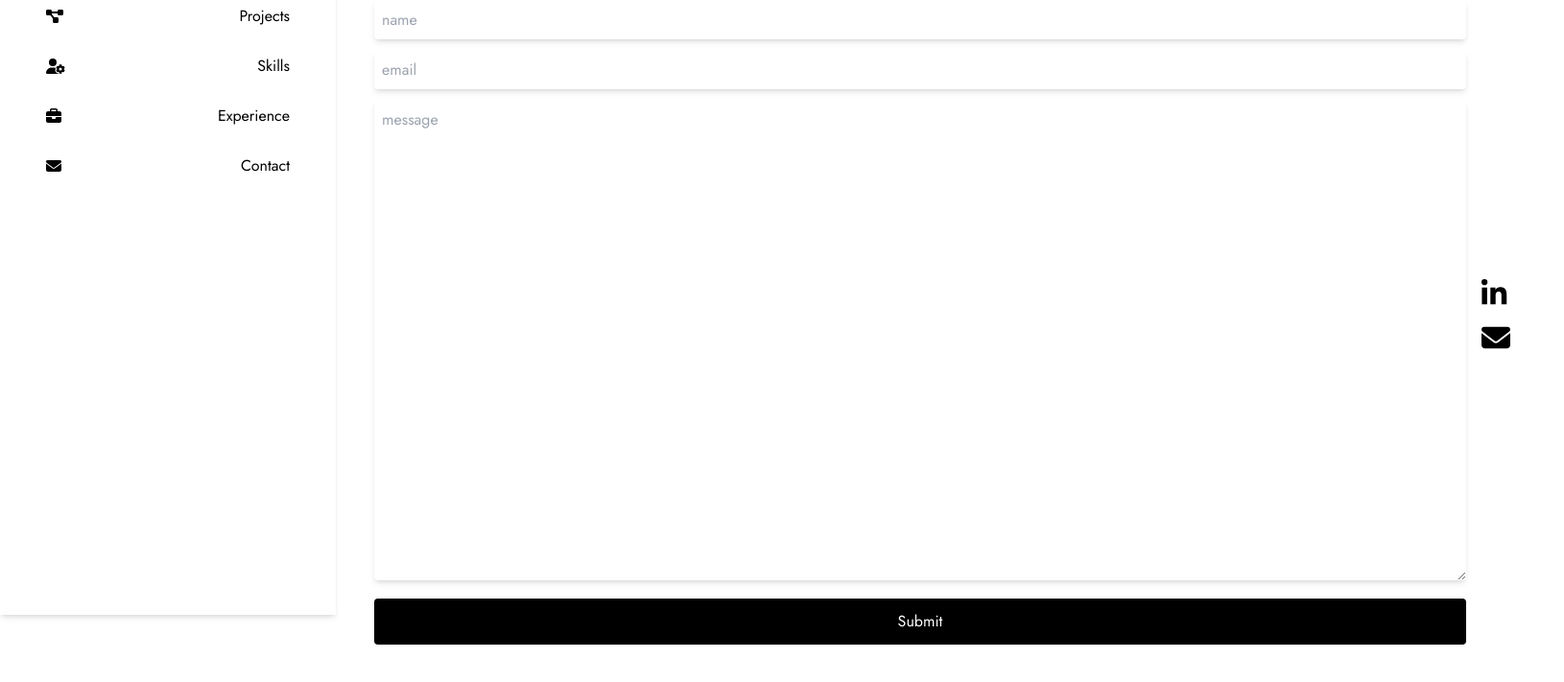
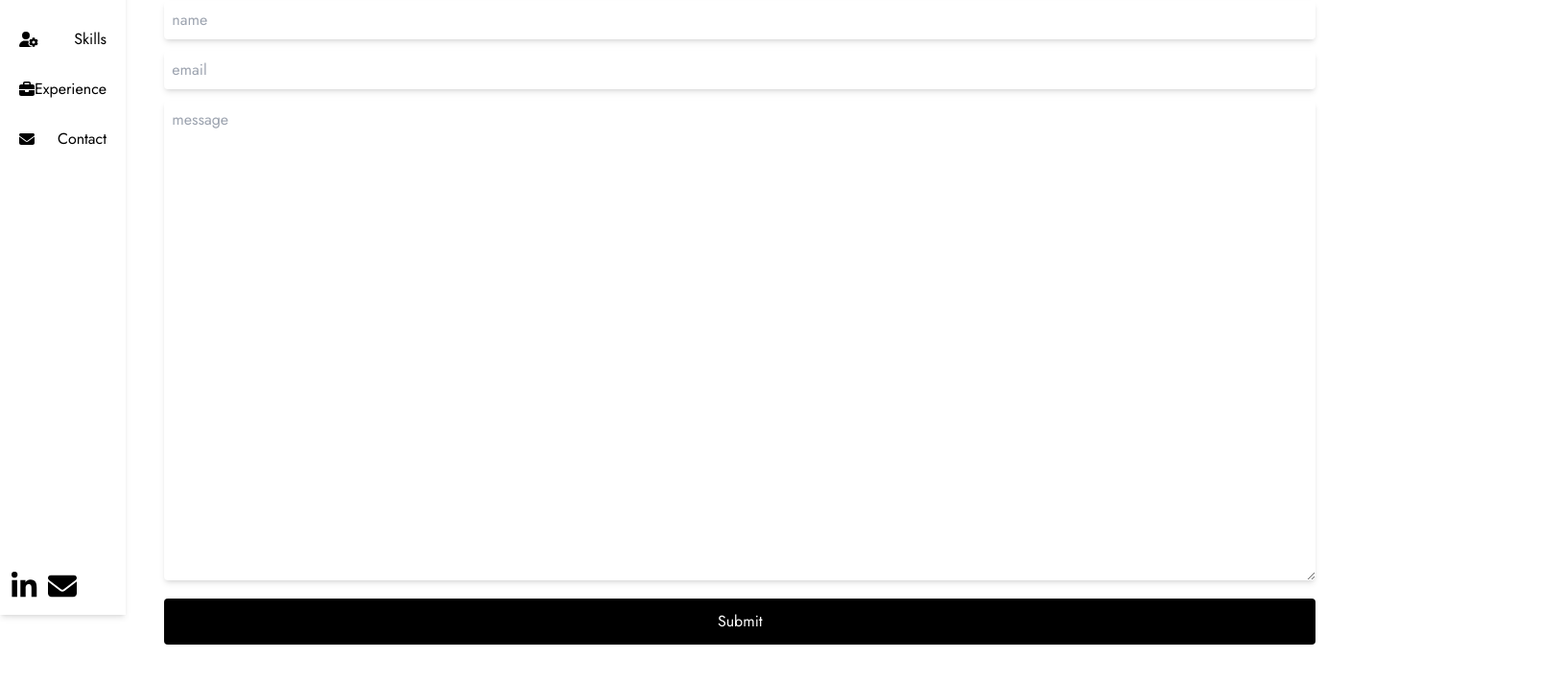
Before and after one commit to Mark-Alexis-Posadas/react-portfolio, a React (Vite) app: page /contact in a window 1280 px wide. Shown: the part 159-870 px from the top of the page at 96% size, 1630 px wide, since content can reach past the window. Built offline with nearby package versions, Linux system fonts and the light colour scheme.

Commit message:
transfer contact icon to sidebar

```diff
--- a/src/api/projectsData.js
+++ b/src/api/projectsData.js
@@ -53,7 +53,7 @@ const projectsData = [
     ],
     source:
       "https://github.com/Mark-Alexis-Posadas/vanilla-js-projects/tree/main/accordion",
-    demo: "https://accordion-sage-eight.vercel.app/",
+    demo: "https://codesandbox.io/p/sandbox/faq-accordion-59gsdr",
     buttons: ["Demo", "Source"],
     tags: ["HTML", "CSS", "JavaScript"],
   },
--- a/src/components/Main.jsx
+++ b/src/components/Main.jsx
@@ -1,6 +1,6 @@
 export default function Main({ children }) {
   return (
-    <main className="ml-0 lg:ml-[350px] w-full min-h-screen p-3 lg:p-10">
+    <main className="ml-0 lg:ml-[131.33px] 2xl:ml-[350px] w-full min-h-screen p-3 lg:p-10">
       {children}
     </main>
   );
--- a/src/components/Sidebar.jsx
+++ b/src/components/Sidebar.jsx
@@ -4,10 +4,11 @@ import { Link } from "react-router-dom";
 import { FontAwesomeIcon } from "@fortawesome/react-fontawesome";
 
 export default function Sidebar() {
-  const { sidebarData, active, handleSetActive } = useContext(MyContext);
+  const { sidebarData, contactData, active, handleSetActive } =
+    useContext(MyContext);
 
   return (
-    <aside className="w-[350px] fixed bg-white shadow-md h-full overflow-hidden left-0 top-0 bottom-0 p-10 hidden lg:block">
+    <aside className="2xl:w-[350px] md:w-auto fixed bg-white shadow-md h-full overflow-hidden left-0 top-0 bottom-0 md:p-3 p-10 hidden lg:block">
       <ul>
         {sidebarData.map((data, index) => (
           <li key={data.id} onClick={() => handleSetActive(index)}>
@@ -23,6 +24,24 @@ export default function Sidebar() {
           </li>
         ))}
       </ul>
+
+      <ul className="flex items-center gap-3 absolute bottom-0">
+        {contactData.map((data, index) => (
+          <li key={data.id} className="mb-3">
+            {index === 0 ? (
+              <a
+                href="https://www.linkedin.com/in/mark-alexis-posadas-996a04151/"
+                target="_blank"
+                rel="noopener noreferrer"
+              >
+                <FontAwesomeIcon icon={data.icon} className="text-3xl" />
+              </a>
+            ) : (
+              <FontAwesomeIcon icon={data.icon} className="text-3xl" />
+            )}
+          </li>
+        ))}
+      </ul>
     </aside>
   );
 }
--- a/src/components/Wrapper.jsx
+++ b/src/components/Wrapper.jsx
@@ -1,3 +1,5 @@
 export default function Wrapper({ children }) {
-  return <div className="w-[1400px] max-w-full m-auto">{children}</div>;
+  return (
+    <div className="w-100 lg:w-[1400px] max-w-full m-auto">{children}</div>
+  );
 }
--- a/src/pages/Contact/Contact.jsx
+++ b/src/pages/Contact/Contact.jsx
@@ -1,9 +1,8 @@
 import { useContext } from "react";
 import { MyContext } from "../../context/MyContextProvider";
 import Wrapper from "../../components/Wrapper";
-import { FontAwesomeIcon } from "@fortawesome/react-fontawesome";
 export default function Contact() {
-  const { contactTitle, contactData } = useContext(MyContext);
+  const { contactTitle } = useContext(MyContext);
   return (
     <section>
       <Wrapper>
@@ -16,7 +15,6 @@ export default function Contact() {
           connecting with you.
         </p>
 
-        <div className="flex items-center">
         <form className="w-full">
           <fieldset>
             <div className="mb-3">
@@ -44,24 +42,6 @@ export default function Contact() {
             Submit
           </button>
         </form>
-          <ul className="px-4">
-            {contactData.map((data, index) => (
-              <li key={data.id} className="mb-3">
-                {index === 0 ? (
-                  <a
-                    href="https://www.linkedin.com/in/mark-alexis-posadas-996a04151/"
-                    target="_blank"
-                    rel="noopener noreferrer"
-                  >
-                    <FontAwesomeIcon icon={data.icon} className="text-3xl" />
-                  </a>
-                ) : (
-                  <FontAwesomeIcon icon={data.icon} className="text-3xl" />
-                )}
-              </li>
-            ))}
-          </ul>
-        </div>
       </Wrapper>
     </section>
   );
--- a/src/pages/Projects/ProjectDetail.jsx
+++ b/src/pages/Projects/ProjectDetail.jsx
@@ -27,11 +27,12 @@ export default function ProjectDetail() {
           <h2 className="font-bold">Features</h2>
           <ul className="list-disc ml-3 my-4">
             {project.features.map((feature, index) => (
-              <li key={index}>{feature.text}</li>
+              <li key={index} className="text-slate-600">
+                {feature.text}
+              </li>
             ))}
           </ul>
 
-          <div className="flex items-center justify-between">
           <ul className="flex items-center gap-3">
             <a
               href={project.demo}
@@ -50,14 +51,13 @@ export default function ProjectDetail() {
               Source
             </a>
           </ul>
-            <ul className="flex items-center gap-3">
+          {/* <ul className="flex items-center gap-3">
             {project.tags.map((tag, idx) => (
               <li key={tag}>
                 {idx === project.tags.length - 1 ? tag : tag + ", "}
               </li>
             ))}
-            </ul>
-          </div>
+          </ul> */}
         </div>
       </Wrapper>
     </section>
--- a/src/pages/Projects/Projects.jsx
+++ b/src/pages/Projects/Projects.jsx
@@ -10,7 +10,7 @@ export default function Projects() {
     <section>
       <Wrapper>
         <h1 className="font-bold text-4xl mb-4">{projectsTitle}</h1>
-        <ul className="grid grid-cols-1 md:grid-cols-2 lg:grid-cols-3 gap-3">
+        <ul className="grid grid-cols-1 md:grid-cols-3  gap-3">
           {projectsData.map((data, index) => (
             <Card data={data} key={index} />
           ))}
```
Lines whose indentation alone changed are shown as unchanged.
